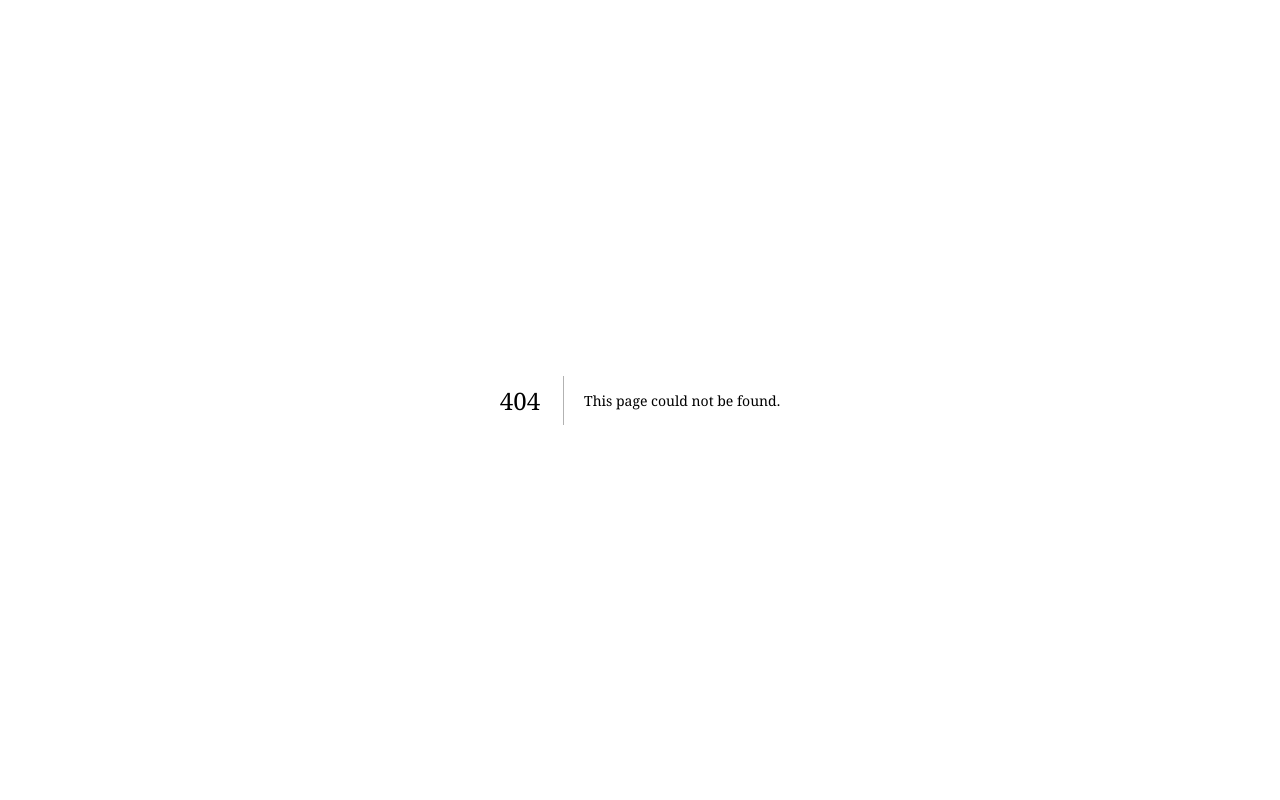
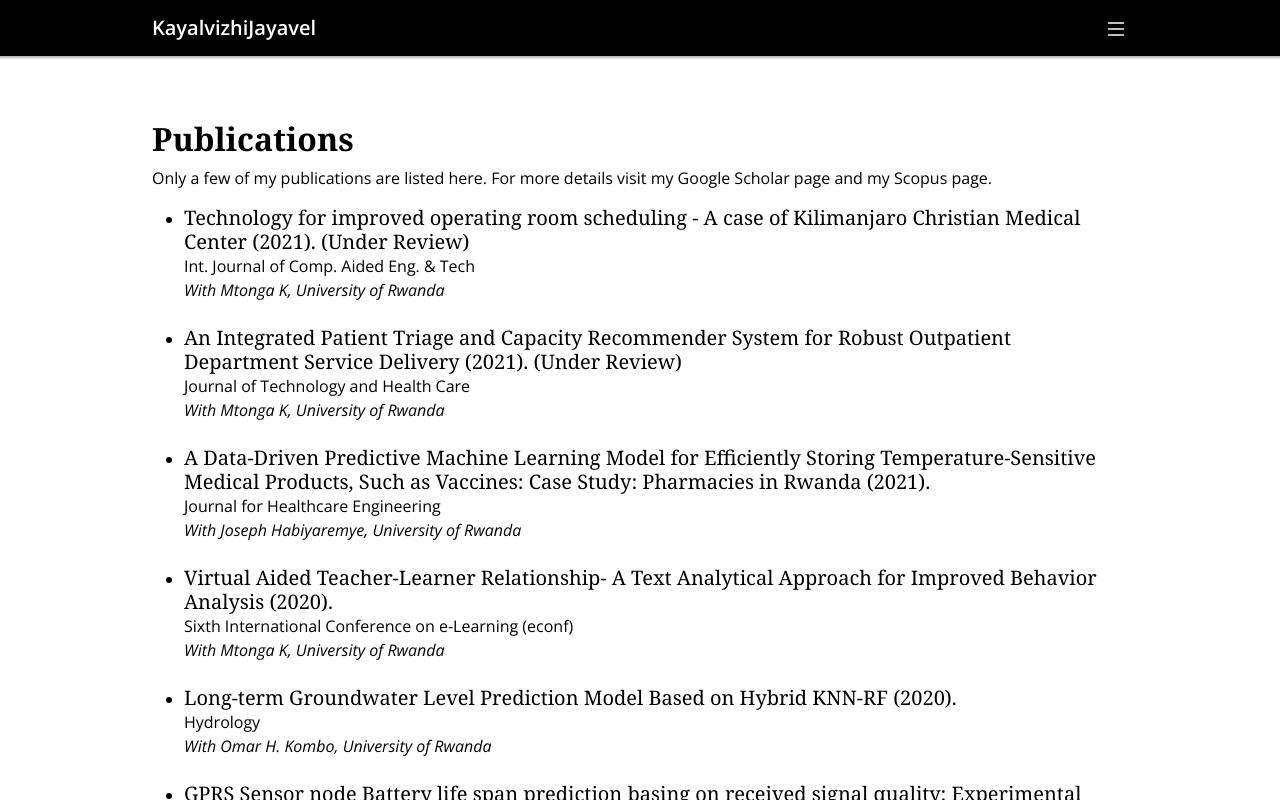
Before and after one commit to DEEJ4Y/kayal_maam_resume_website, a Next.js app: page /publications in a window 1280 px wide. Before the commit this address had no page. Built offline with nearby package versions, Linux system fonts and the light colour scheme.

Commit message:
Add publications page

```diff
--- a/components/Index/Navbar/navbar.module.css
+++ b/components/Index/Navbar/navbar.module.css
@@ -1,5 +1,6 @@
 .brand-title {
   font-weight: 600;
+  color: var(--main-txt-color);
 }
 
 .navbar-shadow {
--- /dev/null
+++ b/pages/publications.jsx
@@ -0,0 +1,57 @@
+import HeadTags from "../components/Index/Head/HeadTags";
+import Navbar from "../components/Index/Navbar/Navbar";
+import Footer from "../components/Footer/Footer";
+import publications from "../lib/index/publications";
+import Link from "next/link";
+
+const PublicationsPage = () => {
+  return (
+    <div>
+      <HeadTags />
+      <Navbar />
+      <main className="container-padding bg-accent text-accent">
+        <div className="container-fluid">
+          <h2 style={{ fontWeight: 800 }}>Publications</h2>
+          <p>
+            Only a few of my publications are listed here. For more details
+            visit my Google Scholar page and my Scopus page.
+          </p>
+          <ul>
+            {publications.map((publication, idx) => {
+              return (
+                <li key={idx} style={{ marginBottom: "1.5rem" }}>
+                  <h5 style={{ marginBottom: "0" }}>
+                    {publication.title}{" "}
+                    {publication.underReview ? "(Under Review)" : ""}
+                  </h5>
+                  <p style={{ marginBottom: "0" }}>{publication.journal}</p>
+                  <p style={{ marginBottom: "0" }}>
+                    <em>{publication.coPublisherAndUniversity}</em>
+                  </p>
+                  {publication.refId ? (
+                    <p className="small" style={{ marginBottom: "0" }}>
+                      {publication.refId}
+                    </p>
+                  ) : (
+                    ""
+                  )}
+                  {publication.href ? (
+                    <Link passHref={true} href={publication.href}>
+                      See more
+                    </Link>
+                  ) : (
+                    ""
+                  )}
+                  {/* {JSON.stringify(publication)} */}
+                </li>
+              );
+            })}
+          </ul>
+        </div>
+      </main>
+      <Footer />
+    </div>
+  );
+};
+
+export default PublicationsPage;
--- a/styles/globals.css
+++ b/styles/globals.css
@@ -29,7 +29,6 @@ h6 {
 }
 
 a {
-  color: var(--main-txt-color);
   text-decoration: none;
   cursor: pointer;
 }
```
